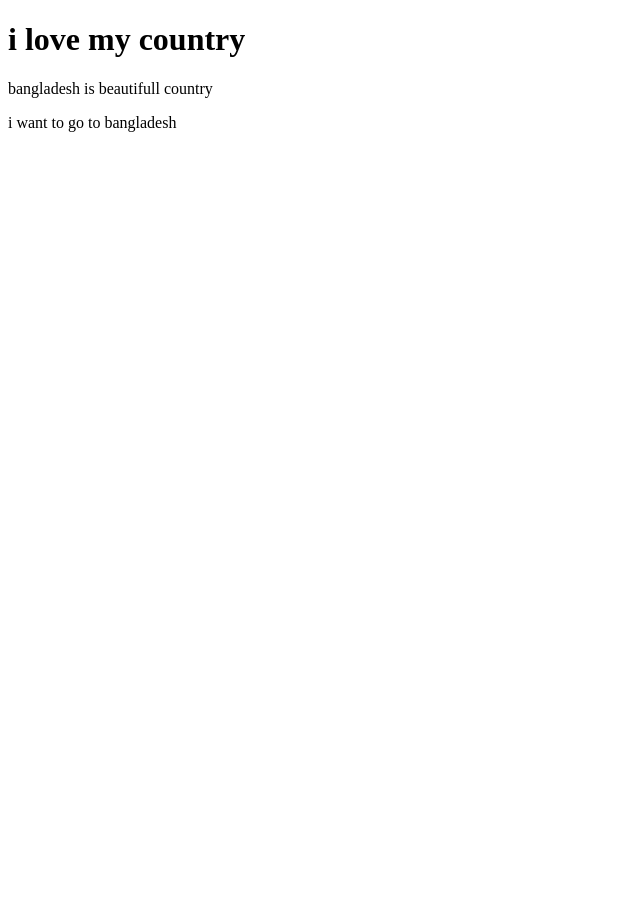
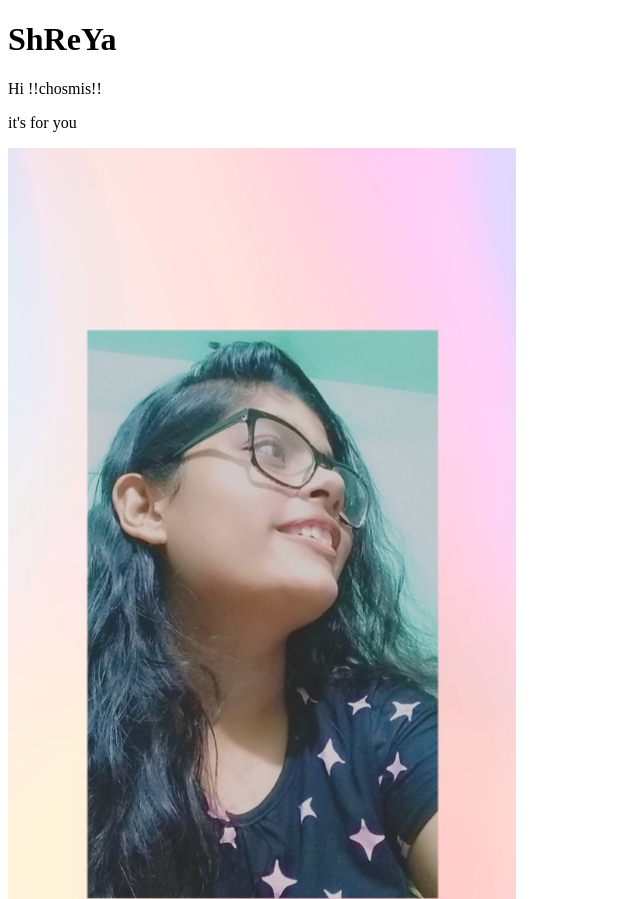
Before and after one commit to shudiphero/my.second.website, a plain HTML site: page index.html in a window 1280 px wide. Shown: the top 899 px of the page, without its empty margins (0-640 px from the left). Before the commit the page ends 800 px from the top, so only its background shows below. Drawn offline with Linux system fonts and the light colour scheme.

Commit message:
first time doing

```diff
--- a/index.html
+++ b/index.html
@@ -6,10 +6,11 @@
     <title>Document</title>
 </head>
 <body>
-    <h1>i love my country</h1>
+    <h1>ShReYa</h1>
     <div>
-        <p>bangladesh is beautifull country</p>
-        <P>i want to go to bangladesh</P>
+        <P>Hi !!chosmis!!</P>
+        <P>it's for you</P>
+        <img src="IMG-20200819-WA0003.jpg">
     </div>
 </body>
 </html>
```
Also changed, not shown: IMG-20200819-WA0003.jpg (added).
